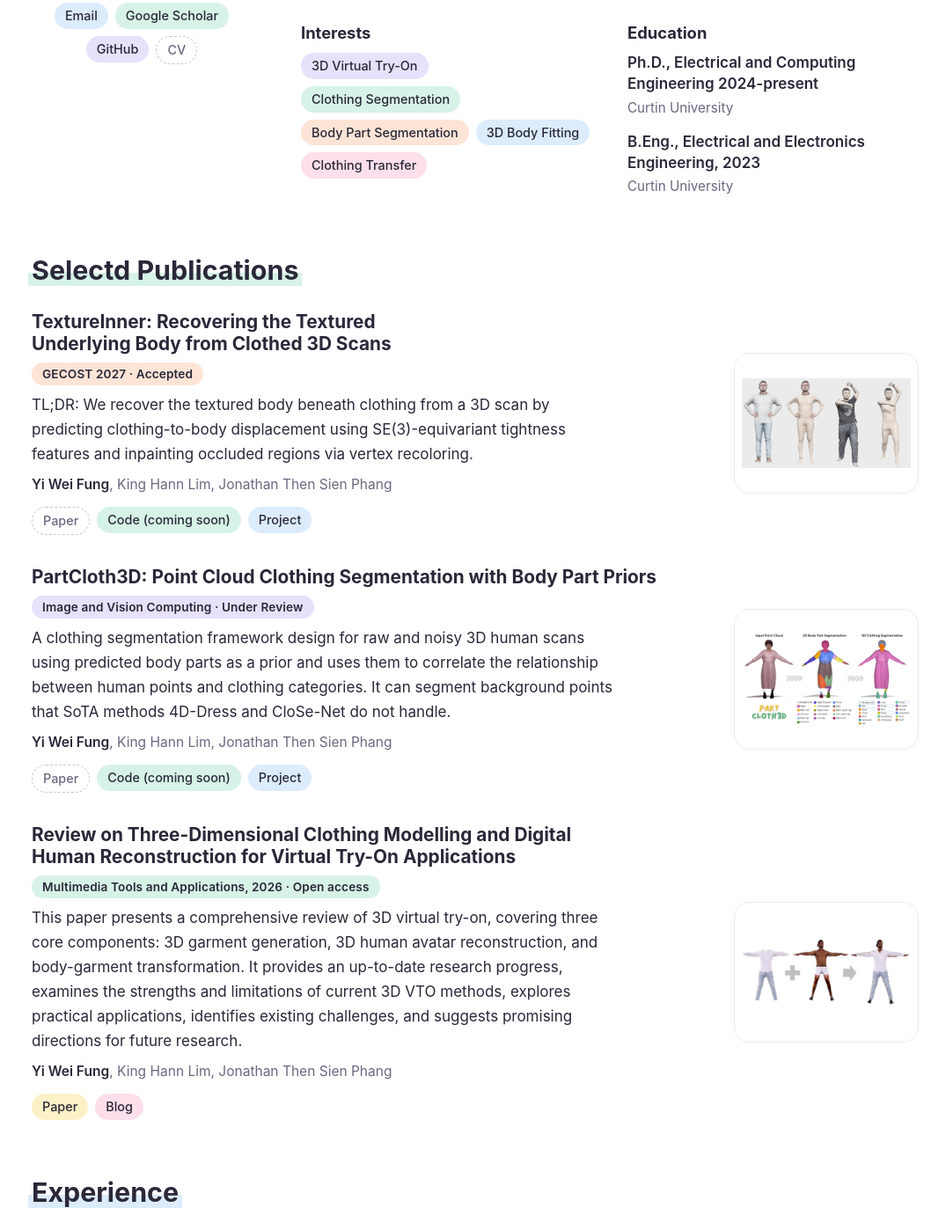
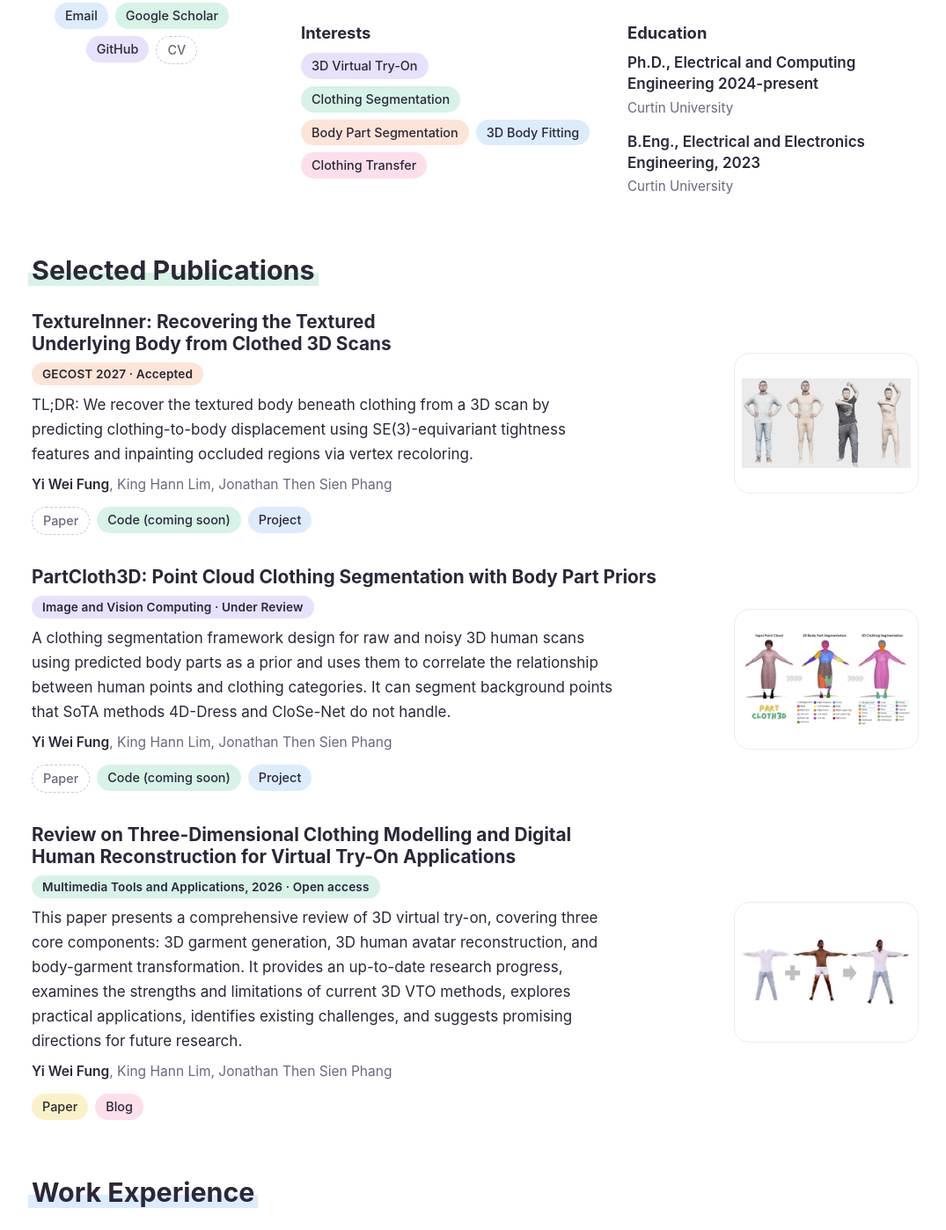
Before and after one commit to wyedoubleu/wyedoubleu, a plain HTML site: page index.html in a window 1280 px wide. Shown: the part 457-1855 px from the top of the page at 88% size, without its empty margins (100-1175 px from the left). Drawn offline with Linux system fonts and the light colour scheme.

Commit message:
update index.html

```diff
--- a/index.html
+++ b/index.html
@@ -211,7 +211,7 @@ footer .wrap { padding-block: 22px 32px; }
 
 <section id="publications">
   <div class="wrap">
-    <h2 style="--mark: var(--mint)"><span>Selectd Publications</span></h2>
+    <h2 style="--mark: var(--mint)"><span>Selected Publications</span></h2>
     <ul class="pubs">
       <li class="pub">
         <div class="pub-text">
@@ -264,7 +264,7 @@ footer .wrap { padding-block: 22px 32px; }
 
 <section id="experience">
   <div class="wrap">
-    <h2 style="--mark: var(--sky)"><span>Experience</span></h2>
+    <h2 style="--mark: var(--sky)"><span>Work Experience</span></h2>
     <ul class="xp">
       <li>
         <span class="where">Curtin University</span>
```
